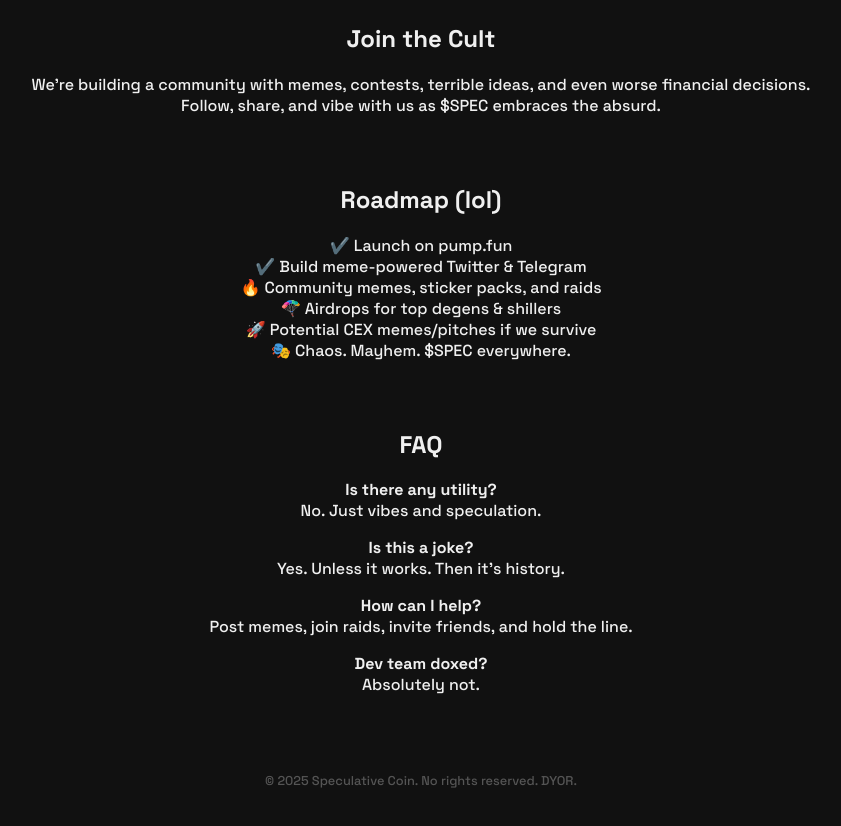
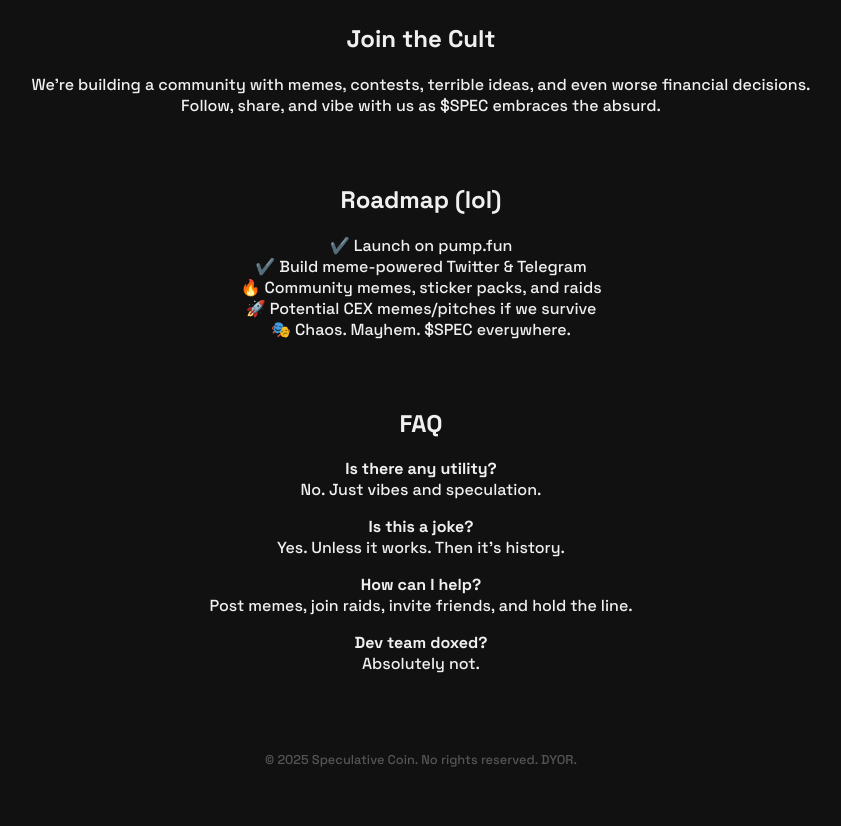
Before and after one commit to SpeculativeCoin/SpecWeb, a plain HTML site: page index.html in a window 1280 px wide. Shown: the part 857-1683 px from the top of the page, without its empty margins (219-1060 px from the left). Drawn offline with Linux system fonts and the light colour scheme.

Commit message:
Update index.html

```diff
--- a/index.html
+++ b/index.html
@@ -86,7 +86,6 @@
       <li>✔️ Launch on pump.fun</li>
       <li>✔️ Build meme-powered Twitter & Telegram</li>
       <li>🔥 Community memes, sticker packs, and raids</li>
-      <li>🪂 Airdrops for top degens & shillers</li>
       <li>🚀 Potential CEX memes/pitches if we survive</li>
       <li>🎭 Chaos. Mayhem. $SPEC everywhere.</li>
     </ul>
```
